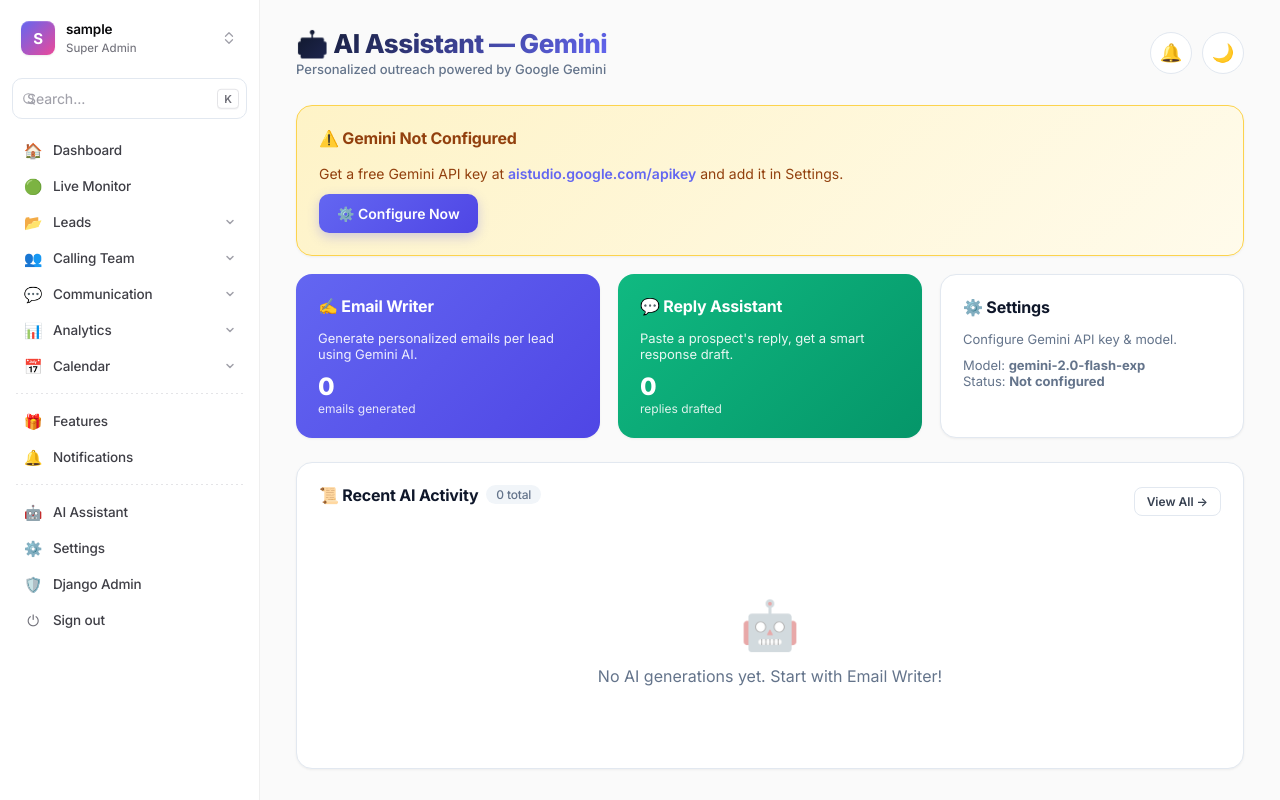
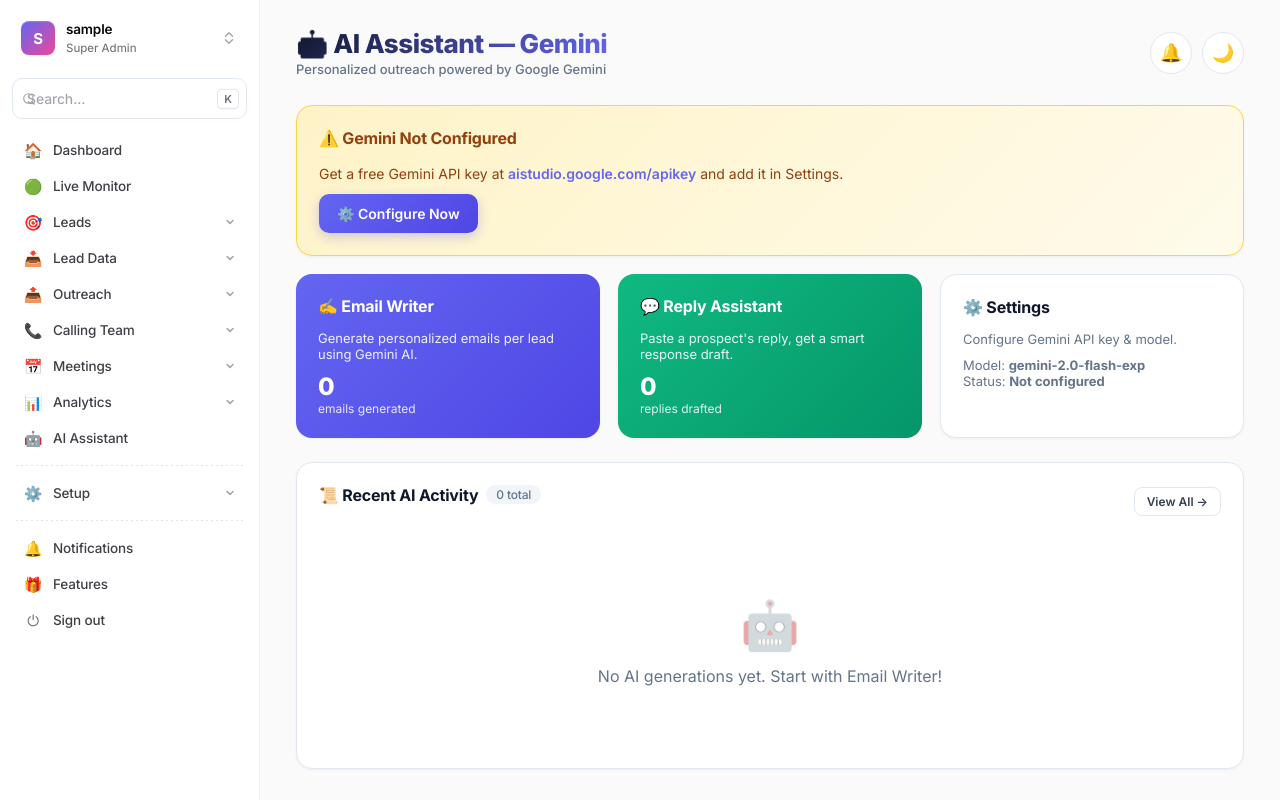
Before and after one commit to thakurbhavesh/mailsender, a Django app: page /ai/ in a window 1280 px wide. Run offline with Django 5.2, Linux system fonts and the light colour scheme; the visitor is signed in with stand-in values (Sample User, id 1); data comes from the database, SQL or seed files in the repository; data that the repository does not hold is empty.

Commit message:
Regroup the sidebar around how the work actually flows
The old Leads group mixed daily lead work with one-off data jobs, and setup
screens were scattered across Communication and the footer. Split them:
Leads for daily work, Lead Data for getting leads in and out, Outreach for
sending, and a staff-only Setup group collecting templates, mail accounts,
AI settings and Django admin. Scrape Jobs only appears where scraping runs.

Co-Authored-By: Claude Opus 5 (1M context) <noreply@anthropic.com>

```diff
--- a/scraper/templates/scraper/base.html
+++ b/scraper/templates/scraper/base.html
@@ -669,7 +669,7 @@
             <input type="text" id="sbSearch" placeholder="Search..." autocomplete="off">
             <span class="sb-kbd">K</span>
         </div>
-        <!-- ━━━━━━ MAIN NAV (no section header — flows from search) ━━━━━━ -->
+        <!-- ━━━━━━ MAIN NAV — daily work first, setup last ━━━━━━ -->
         <nav class="nav">
             <a href="{% url 'dashboard' %}" class="sb-item {% if request.resolver_match.url_name == 'dashboard' %}active{% endif %}">
                 <span class="ico">🏠</span> Dashboard
@@ -678,27 +678,49 @@
                 <span class="ico">🟢</span> Live Monitor
             </a>
 
-            {# Leads group #}
             <div class="nav-group" id="g-leads">
                 <button type="button" class="nav-toggle" onclick="toggleGroup('g-leads')">
-                    <span class="ico">📂</span> Leads
+                    <span class="ico">🎯</span> Leads
                     <span class="chev"><svg viewBox="0 0 12 12" fill="none" stroke="currentColor" stroke-width="1.5" stroke-linecap="round" stroke-linejoin="round"><polyline points="3,4.5 6,7.5 9,4.5"/></svg></span>
                 </button>
                 <div class="nav-sub">
                     <a href="{% url 'lead_management' %}" class="{% if request.resolver_match.url_name == 'lead_management' or request.resolver_match.url_name == 'lead_activity' %}active{% endif %}">Lead Management</a>
                     <a href="{% url 'data_view' %}" class="{% if request.resolver_match.url_name == 'data_view' or request.resolver_match.url_name == 'lead_detail' %}active{% endif %}">Data Explorer</a>
                     <a href="{% url 'quick_add' %}" class="{% if request.resolver_match.url_name == 'quick_add' %}active{% endif %}">Quick Add</a>
+                </div>
+            </div>
+
+            <div class="nav-group" id="g-data">
+                <button type="button" class="nav-toggle" onclick="toggleGroup('g-data')">
+                    <span class="ico">📥</span> Lead Data
+                    <span class="chev"><svg viewBox="0 0 12 12" fill="none" stroke="currentColor" stroke-width="1.5" stroke-linecap="round" stroke-linejoin="round"><polyline points="3,4.5 6,7.5 9,4.5"/></svg></span>
+                </button>
+                <div class="nav-sub">
+                    {% if SCRAPING_ENABLED %}
                     <a href="{% url 'jobs' %}" class="{% if request.resolver_match.url_name == 'jobs' or request.resolver_match.url_name == 'job_detail' %}active{% endif %}">Scrape Jobs</a>
+                    {% endif %}
                     <a href="{% url 'import_home' %}" class="{% if 'import' in request.resolver_match.url_name %}active{% endif %}">Import CSV/Excel</a>
                     <a href="{% url 'dedup_home' %}" class="{% if 'dedup' in request.resolver_match.url_name %}active{% endif %}">Deduplication</a>
                     <a href="{% url 'export_config' %}" class="{% if request.resolver_match.url_name == 'export_config' %}active{% endif %}">Export</a>
                 </div>
             </div>
 
-            {# Calling Team group #}
+            <div class="nav-group" id="g-outreach">
+                <button type="button" class="nav-toggle" onclick="toggleGroup('g-outreach')">
+                    <span class="ico">📤</span> Outreach
+                    <span class="chev"><svg viewBox="0 0 12 12" fill="none" stroke="currentColor" stroke-width="1.5" stroke-linecap="round" stroke-linejoin="round"><polyline points="3,4.5 6,7.5 9,4.5"/></svg></span>
+                </button>
+                <div class="nav-sub">
+                    <a href="{% url 'compose_bulk' %}" class="{% if 'compose' in request.resolver_match.url_name %}active{% endif %}">Compose & Send</a>
+                    <a href="{% url 'sequences_list' %}" class="{% if 'sequence' in request.resolver_match.url_name or 'step' in request.resolver_match.url_name %}active{% endif %}">Drip Sequences</a>
+                    <a href="{% url 'whatsapp_bulk' %}" class="{% if request.resolver_match.url_name == 'whatsapp_bulk' %}active{% endif %}">WhatsApp Bulk</a>
+                    <a href="{% url 'email_history' %}" class="{% if 'history' in request.resolver_match.url_name or 'log' in request.resolver_match.url_name %}active{% endif %}">Email History</a>
+                </div>
+            </div>
+
             <div class="nav-group" id="g-team">
                 <button type="button" class="nav-toggle" onclick="toggleGroup('g-team')">
-                    <span class="ico">👥</span> Calling Team
+                    <span class="ico">📞</span> Calling Team
                     <span class="chev"><svg viewBox="0 0 12 12" fill="none" stroke="currentColor" stroke-width="1.5" stroke-linecap="round" stroke-linejoin="round"><polyline points="3,4.5 6,7.5 9,4.5"/></svg></span>
                 </button>
                 <div class="nav-sub">
@@ -711,23 +733,17 @@
                 </div>
             </div>
 
-            {# Communication group #}
-            <div class="nav-group" id="g-comm">
-                <button type="button" class="nav-toggle" onclick="toggleGroup('g-comm')">
-                    <span class="ico">💬</span> Communication
+            <div class="nav-group" id="g-cal">
+                <button type="button" class="nav-toggle" onclick="toggleGroup('g-cal')">
+                    <span class="ico">📅</span> Meetings
                     <span class="chev"><svg viewBox="0 0 12 12" fill="none" stroke="currentColor" stroke-width="1.5" stroke-linecap="round" stroke-linejoin="round"><polyline points="3,4.5 6,7.5 9,4.5"/></svg></span>
                 </button>
                 <div class="nav-sub">
-                    <a href="{% url 'compose_bulk' %}" class="{% if 'compose' in request.resolver_match.url_name %}active{% endif %}">Compose & Send</a>
-                    <a href="{% url 'sequences_list' %}" class="{% if 'sequence' in request.resolver_match.url_name or 'step' in request.resolver_match.url_name %}active{% endif %}">Drip Sequences</a>
-                    <a href="{% url 'whatsapp_bulk' %}" class="{% if request.resolver_match.url_name == 'whatsapp_bulk' %}active{% endif %}">WhatsApp Bulk</a>
-                    <a href="{% url 'email_templates' %}" class="{% if 'template' in request.resolver_match.url_name %}active{% endif %}">Templates</a>
-                    <a href="{% url 'email_accounts' %}" class="{% if 'account' in request.resolver_match.url_name %}active{% endif %}">Gmail Accounts</a>
-                    <a href="{% url 'email_history' %}" class="{% if 'history' in request.resolver_match.url_name or 'log' in request.resolver_match.url_name %}active{% endif %}">Email History</a>
+                    <a href="{% url 'meetings_list' %}" class="{% if 'meeting' in request.resolver_match.url_name %}active{% endif %}">My Meetings</a>
+                    <a href="{% url 'my_schedule' %}" class="{% if request.resolver_match.url_name == 'my_schedule' %}active{% endif %}">Booking Page</a>
                 </div>
             </div>
 
-            {# Analytics group #}
             <div class="nav-group" id="g-analytics">
                 <button type="button" class="nav-toggle" onclick="toggleGroup('g-analytics')">
                     <span class="ico">📊</span> Analytics
@@ -741,46 +757,41 @@
                 </div>
             </div>
 
-            {# Calendar group #}
-            <div class="nav-group" id="g-cal">
-                <button type="button" class="nav-toggle" onclick="toggleGroup('g-cal')">
-                    <span class="ico">📅</span> Calendar
+            <a href="{% url 'ai_writer' %}" class="sb-item {% if request.resolver_match.url_name == 'ai_writer' or request.resolver_match.url_name == 'ai_reply' %}active{% endif %}">
+                <span class="ico">🤖</span> AI Assistant
+            </a>
+        </nav>
+
+        {% if user.is_staff %}
+        <div class="nav-divider"></div>
+
+        <nav class="nav">
+            <div class="nav-group" id="g-setup">
+                <button type="button" class="nav-toggle" onclick="toggleGroup('g-setup')">
+                    <span class="ico">⚙️</span> Setup
                     <span class="chev"><svg viewBox="0 0 12 12" fill="none" stroke="currentColor" stroke-width="1.5" stroke-linecap="round" stroke-linejoin="round"><polyline points="3,4.5 6,7.5 9,4.5"/></svg></span>
                 </button>
                 <div class="nav-sub">
-                    <a href="{% url 'meetings_list' %}" class="{% if 'meeting' in request.resolver_match.url_name %}active{% endif %}">My Meetings</a>
-                    <a href="{% url 'my_schedule' %}" class="{% if request.resolver_match.url_name == 'my_schedule' %}active{% endif %}">Booking Page</a>
+                    <a href="{% url 'email_templates' %}" class="{% if 'template' in request.resolver_match.url_name %}active{% endif %}">Email Templates</a>
+                    <a href="{% url 'email_accounts' %}" class="{% if 'account' in request.resolver_match.url_name %}active{% endif %}">Gmail Accounts</a>
+                    <a href="{% url 'ai_settings' %}" class="{% if request.resolver_match.url_name == 'ai_settings' %}active{% endif %}">AI Settings</a>
+                    <a href="/admin/">Django Admin</a>
                 </div>
             </div>
+
         </nav>
+        {% endif %}
 
-        <!-- ━━━━━━ Dotted divider ━━━━━━ -->
         <div class="nav-divider"></div>
 
         <nav class="nav">
-            <a href="{% url 'features' %}" class="{% if request.resolver_match.url_name == 'features' %}active{% endif %}">
-                <span class="ico">🎁</span> Features
-            </a>
             <a href="{% url 'notifications_list' %}" class="{% if 'notification' in request.resolver_match.url_name %}active{% endif %}">
                 <span class="ico">🔔</span> Notifications
                 <span class="nav-badge" id="sbNotifBadge" style="display:none;">0</span>
             </a>
-        </nav>
-
-        <div class="nav-divider"></div>
-
-        <nav class="nav">
-            <a href="{% url 'ai_writer' %}" class="{% if request.resolver_match.url_name == 'ai_writer' or request.resolver_match.url_name == 'ai_reply' %}active{% endif %}">
-                <span class="ico">🤖</span> AI Assistant
+            <a href="{% url 'features' %}" class="{% if request.resolver_match.url_name == 'features' %}active{% endif %}">
+                <span class="ico">🎁</span> Features
             </a>
-            {% if user.is_staff %}
-            <a href="{% url 'ai_settings' %}" class="{% if request.resolver_match.url_name == 'ai_settings' %}active{% endif %}">
-                <span class="ico">⚙️</span> Settings
-            </a>
-            <a href="/admin/" class="">
-                <span class="ico">🛡️</span> Django Admin
-            </a>
-            {% endif %}
             <form method="post" action="{% url 'logout' %}" style="margin:0;">
                 {% csrf_token %}
                 <button type="submit" class="nav-toggle nav-danger" style="cursor:pointer;">
```
